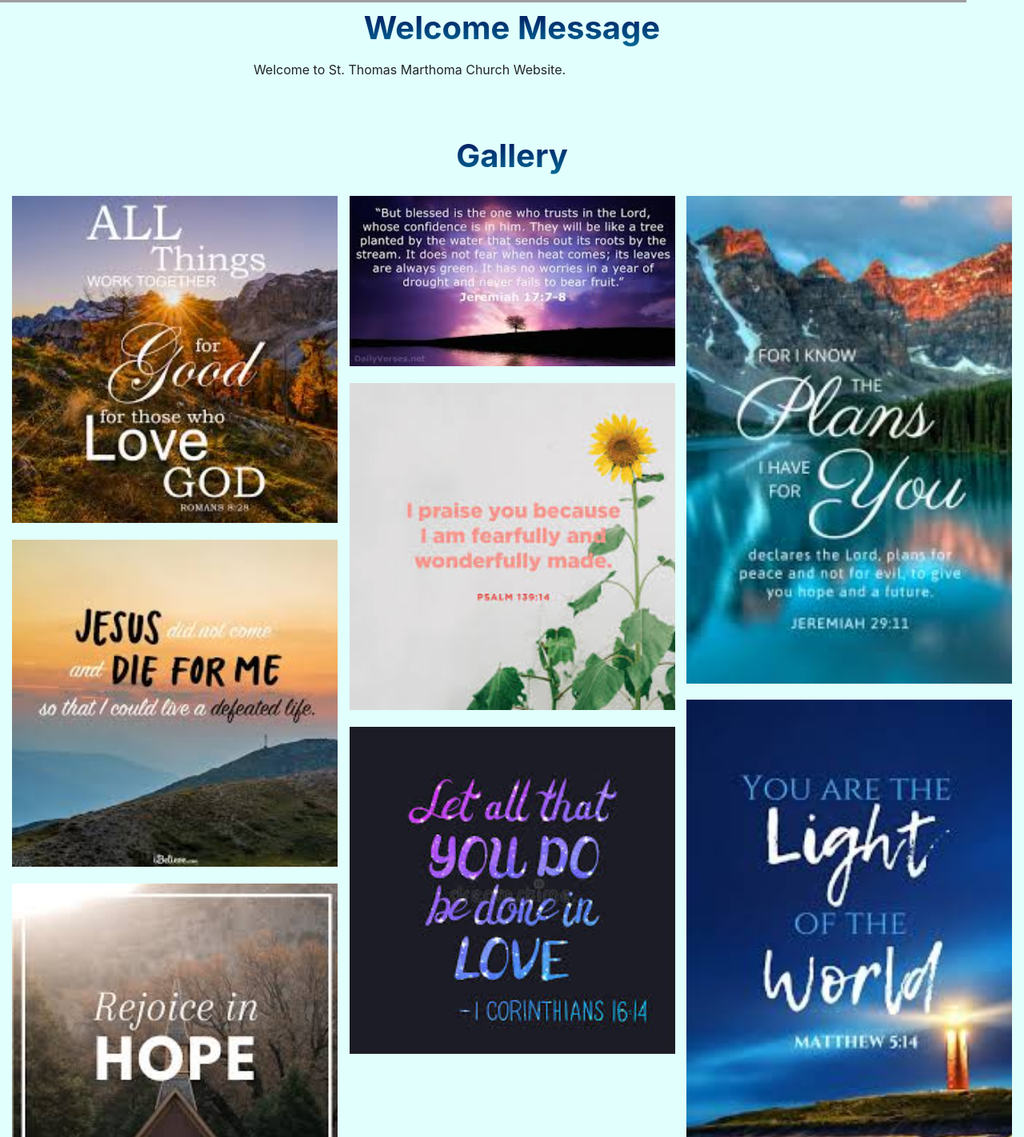
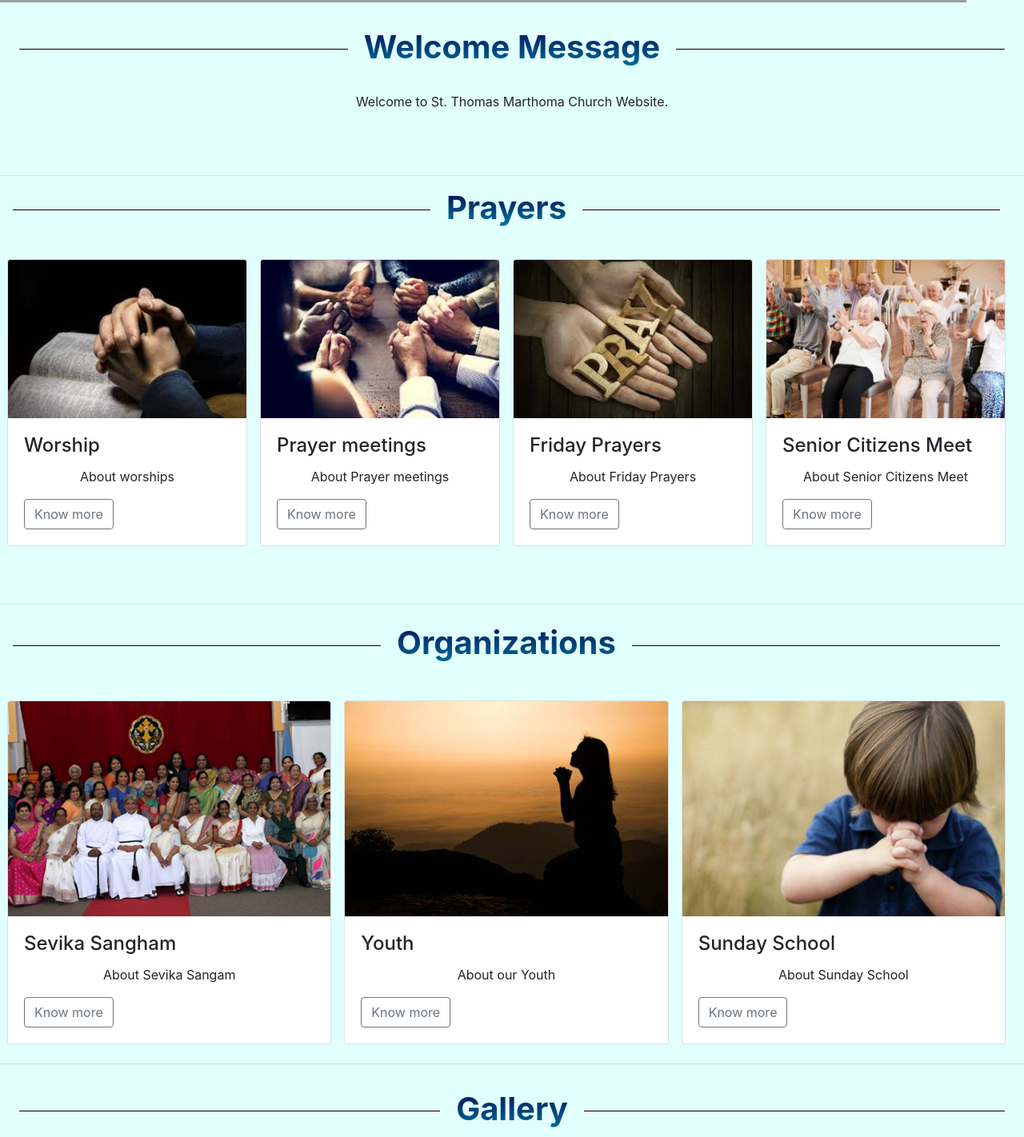
Before and after one commit to rakshita05/website, a plain HTML site: page index.html in a window 1280 px wide. Shown: the part 1064-2486 px from the top of the page at 80% size. Drawn offline with Linux system fonts and the light colour scheme; grey boxes are pictures that could not be loaded.

Commit message:
added prayer and organizations card

```diff
--- a/css/style.css
+++ b/css/style.css
@@ -58,7 +58,7 @@ nav ul li a{
 }
 /* End gallery */
 
-/* Welcome message starts */
+/* Headings decoration starts */
 .gradient-headings{
     font-size: 2.5rem;
     font-weight: bold;
@@ -66,13 +66,39 @@ nav ul li a{
     background-clip: text;
     -webkit-background-clip: text;
     -webkit-text-fill-color: transparent;
+    overflow: hidden;
+    text-align: center;
 }
+
+
+.gradient-headings:before,
+.gradient-headings:after {
+  background-color: #000;
+  content: "";
+  display: inline-block;
+  height: 1px;
+  position: relative;
+  vertical-align: middle;
+  width: 50%;
+}
+
+.gradient-headings:before {
+    right: 0.5em;
+    margin-left: -50%;
+  }
+
+.gradient-headings:after {
+    left: 0.5em;
+    margin-right: -50%;
+  }
+
+/* Headings decoration ends */
 
 p {
     text-align: center;
-    width: 80%;
+    padding: 0% 10%;
 }
-/* Welcome message ends */
+
 
 /*Start:FOOTER*/
  .full-footer{
--- a/index.html
+++ b/index.html
@@ -121,15 +121,120 @@
 
     <!-- Welcome Message Starts -->
     <div class="welcome-message">
-        <h1 class="text-center p-2 gradient-headings">Welcome Message</h1>
+        <h1 class="text-center p-2 gradient-headings side-hr m-4"><span>Welcome Message</span></h1>
         <p>Welcome to St. Thomas Marthoma Church Website.</p>
     </div>
+    <br><br>
     <!-- Welcome Message Ends -->
-      <br><br>
+    <hr>
+      <!-- <br><br> -->
+    <!-- Prayers card starts -->
+    <div class="container-fluid">
+        <div class="row text-center">
+            <div class="col-12">
+                <h1 class="display-4 gradient-headings side-hr">Prayers</h1>
+            </div>
+        </div>
+    </div>
+    <br>
+    <div class="container-fluid">
+        <div class="row">
+            <div class="col-xl-3 col-sm-6 p-2">
+                <div class="card">
+                    <img src="images/prayer card/worship.jfif" class="card-img-top" alt="">
+                    <div class="card-body">
+                        <h4 class="card-title">Worship</h4>
+                        <p class="card-text">About worships</p>
+                        <a href="#" class="btn btn-outline-secondary">Know more</a>
+                    </div>
+                </div>
+            </div>
+            <div class="col-xl-3 col-sm-6 p-2">
+                <div class="card">
+                    <img src="images/prayer card/prayer meeting.jfif" class="card-img-top" alt="">
+                    <div class="card-body">
+                        <h4 class="card-title">Prayer meetings</h4>
+                        <p class="card-text">About Prayer meetings</p>
+                        <a href="#" class="btn btn-outline-secondary">Know more</a>
+                    </div>
+                </div>
+            </div>
+            <div class="col-xl-3 col-sm-6 p-2">
+                <div class="card">
+                    <img src="images/prayer card/fridayprayer.jfif" class="card-img-top" alt="">
+                    <div class="card-body">
+                        <h4 class="card-title">Friday Prayers</h4>
+                        <p class="card-text">About Friday Prayers</p>
+                        <a href="#" class="btn btn-outline-secondary">Know more</a>
+                    </div>
+                </div>
+            </div>
+            <div class="col-xl-3 col-sm-6 p-2">
+                <div class="card">
+                    <img src="images/prayer card/senior citizens.jpg" class="card-img-top" alt="">
+                    <div class="card-body">
+                        <h4 class="card-title">Senior Citizens Meet</h4>
+                        <p class="card-text">About Senior Citizens Meet</p>
+                        <a href="#" class="btn btn-outline-secondary">Know more</a>
+                    </div>
+                </div>
+            </div>
+        </div>
+    </div>
+
+    <br><br>
+    <!-- Prayers card ends -->
+    <hr>
+    <!-- Oraganizations card starts -->
+    <div class="container-fluid">
+        <div class="row text-center">
+            <div class="col-12">
+                <h1 class="display-4 gradient-headings p-2 side-hr"><span>Organizations</span></h1>
+            </div>
+        </div>
+    </div>
+    <br>
+    <div class="container-fluid">
+        <div class="row">
+            <div class="col-xl-4 col-sm-6 p-2">
+                <div class="card">
+                    <img src="images/oraganisations card/sevika-sangam (1).jpg" class="card-img-top" alt="">
+                    <div class="card-body">
+                        <h4 class="card-title">Sevika Sangham</h4>
+                        <p class="card-text">About Sevika Sangam</p>
+                        <a href="#" class="btn btn-outline-secondary">Know more</a>
+                    </div>
+                </div>
+            </div>
+            <div class="col-xl-4 col-sm-6 p-2">
+                <div class="card">
+                    <img src="images/prayer card/worship1.jpg" class="card-img-top" alt="">
+                    <div class="card-body">
+                        <h4 class="card-title">Youth</h4>
+                        <p class="card-text">About our Youth</p>
+                        <a href="#" class="btn btn-outline-secondary">Know more</a>
+                    </div>
+                </div>
+            </div>
+            <div class="col-xl-4 p-2 align-content-center">
+                <div class="card">
+                    <img src="images/oraganisations card/ss (1).jpg" class="card-img-top" alt="">
+                    <div class="card-body">
+                        <h4 class="card-title">Sunday School</h4>
+                        <p class="card-text">About Sunday School</p>
+                        <a href="#" class="btn btn-outline-secondary">Know more</a>
+                    </div>
+                </div>
+            </div>
+        </div>
+    </div>
+
+    <!-- Prayers card ends -->
+    <hr>
     <!-- Gallery starts -->
     <div class="gallery">
         <div class="container-fluid">
-            <h1 class="text-center p-2 gradient-headings">Gallery</h1>
+            <h1 class="text-center p-2 gradient-headings side-hr m-4"><span>Gallery</span></h1>
             <div class="row">
                 <div class="column ">
                     <img src="images/img1.jfif" alt="">
```
Also changed, not shown: images/oraganisations card/sevika-sangam (1).jpg (added), images/oraganisations card/sevika-sangam.jpg (added), images/oraganisations card/ss (1).jpg (added), images/oraganisations card/ss.jpg (added), images/oraganisations card/sunday school.jfif (added), images/oraganisations card/worship1.jpg (added), images/oraganisations card/youth.jfif (added), images/prayer card/fridayprayer.jfif (added), images/prayer card/prayer meeting.jfif (added), images/prayer card/senior citizens.jpg (added), images/prayer card/worship.jfif (added), images/prayer card/worship1.jpg (added).
